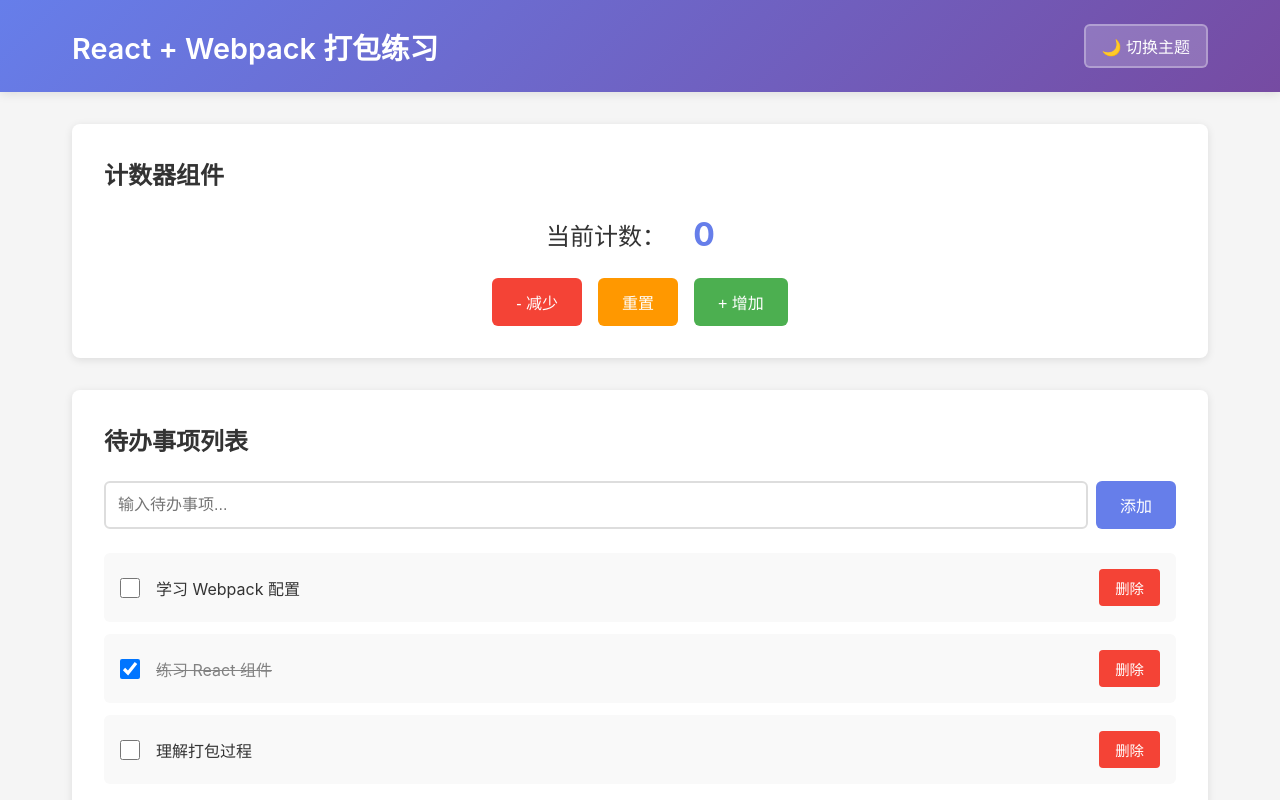
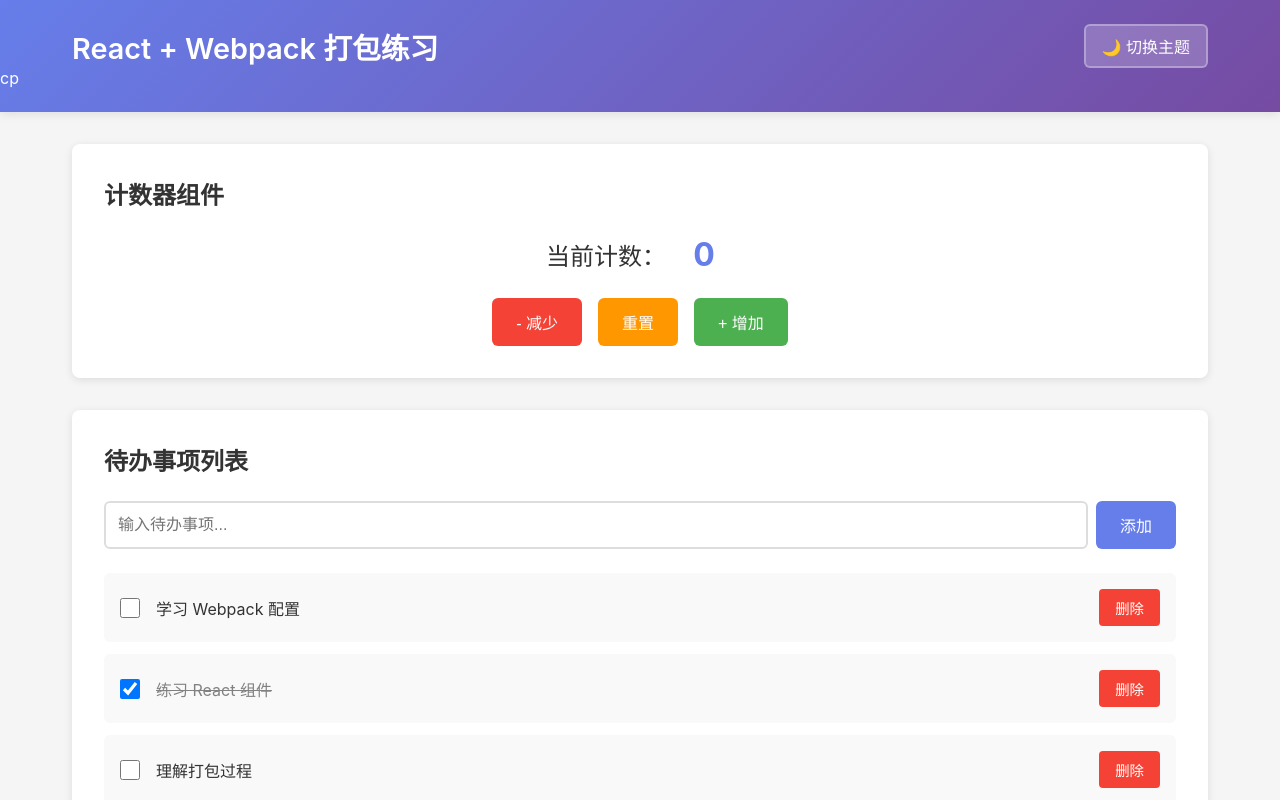
Before and after one commit to youzipi12138/build-demo, a React app: page / in a window 1280 px wide. Shown: the top 800 px of the page. Built offline with nearby package versions, Linux system fonts and the light colour scheme.

Commit message:
引入import 异步导入模块，异步模块会单独成一个包

```diff
--- a/src/components/Header.js
+++ b/src/components/Header.js
@@ -2,6 +2,7 @@ import React, { Suspense, lazy } from "react";
 import "./Header.css";
 
 // 动态导入 cp 组件
+const Cp = lazy(() => import("./cp"));
 
 function Header({ theme, onToggleTheme }) {
   return (
@@ -12,6 +13,9 @@ function Header({ theme, onToggleTheme }) {
           {theme === "light" ? "🌙" : "☀️"} 切换主题
         </button>
       </div>
+      <Suspense fallback={<div>加载中...</div>}>
+        <Cp />
+      </Suspense>
     </header>
   );
 }
```
